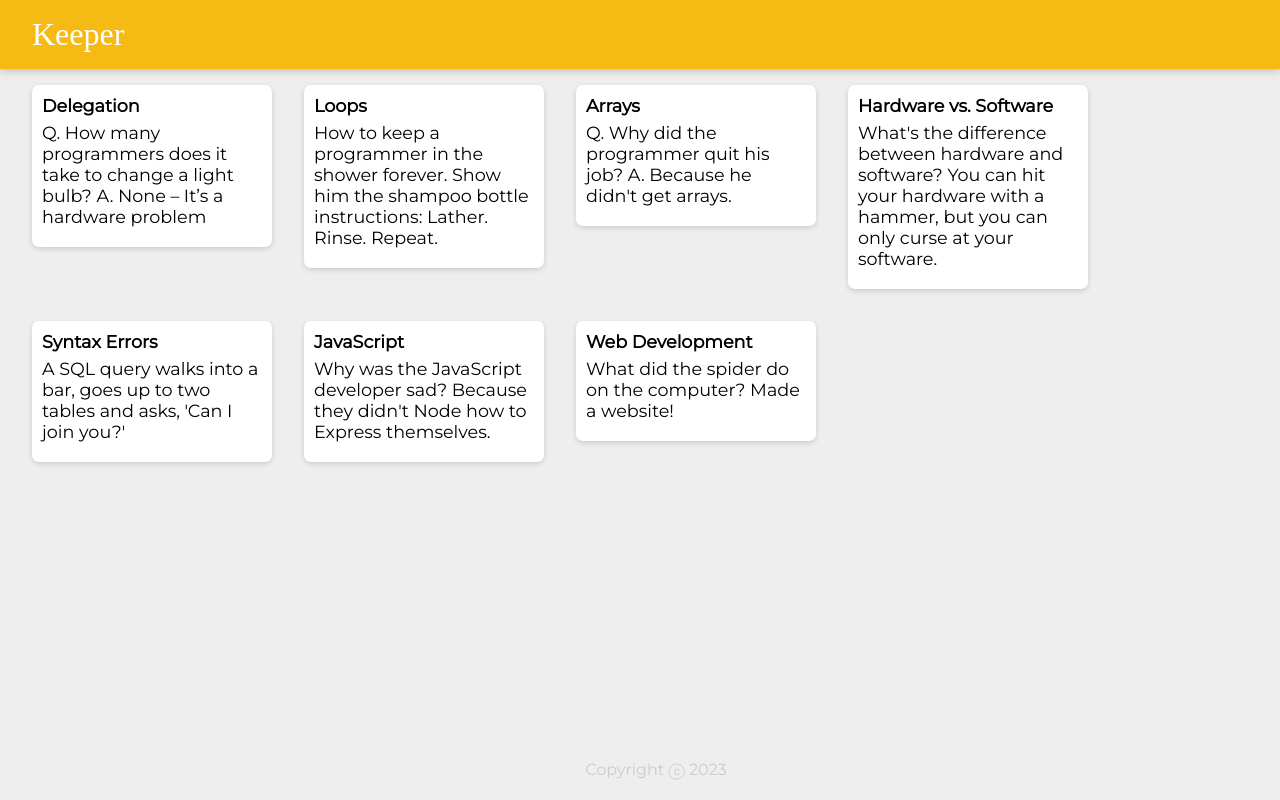
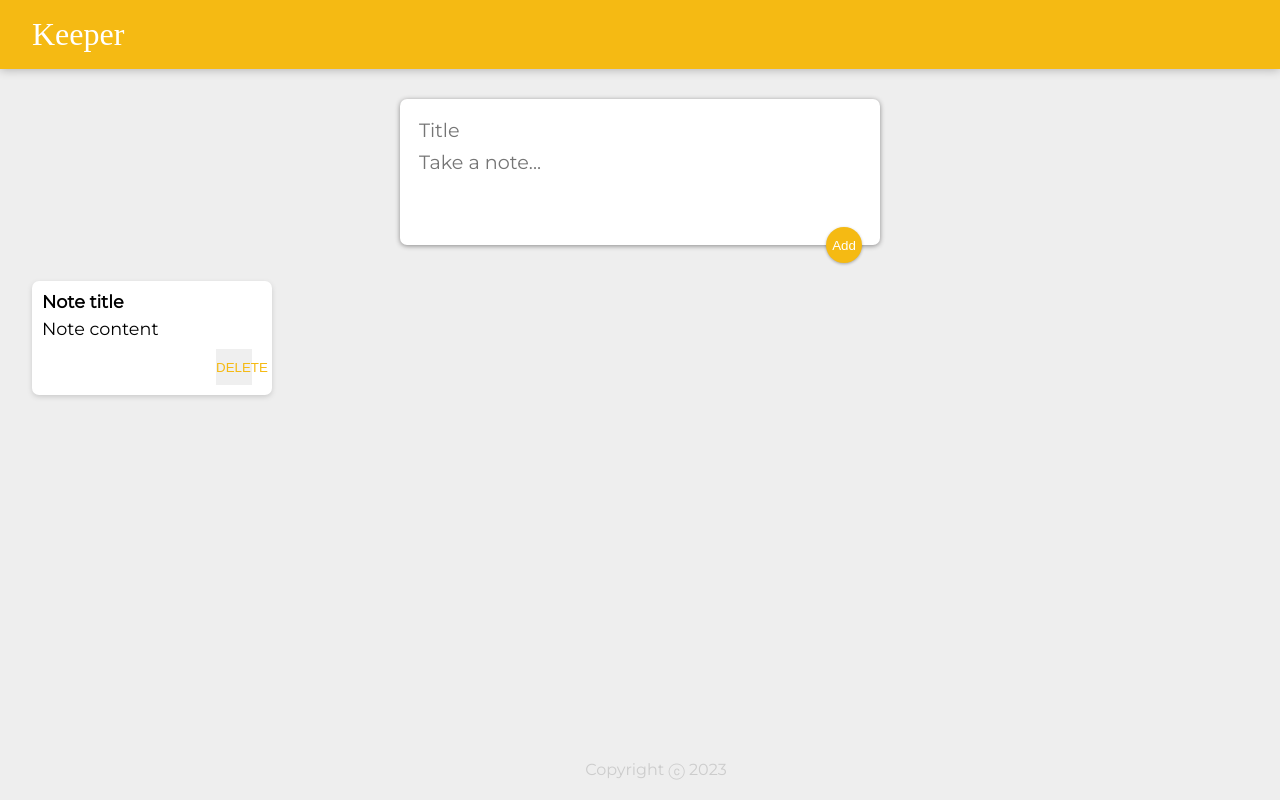
Before and after one commit to jhargett1/keeper-app-react, a React (Create React App) app: page / in a window 1280 px wide. Built offline with nearby package versions, Linux system fonts and the light colour scheme; a web font is replaced by a local one.

Commit message:
Updating functionality of keeper-app

```diff
--- a/public/index.html
+++ b/public/index.html
@@ -6,7 +6,8 @@
     href="https://fonts.googleapis.com/css?family=McLaren|Montserrat&display=swap"
     rel="stylesheet" />
     <link rel="stylesheet" href="styles.css" />
-  </head>
+  	<link id="external-css" rel="stylesheet" type="text/css" href="https://fonts.googleapis.com/css?family=Montserrat&amp;display=swap" media="all">
+</head>
 
   <body>
     <div id="root"></div>
--- a/public/styles.css
+++ b/public/styles.css
@@ -54,3 +54,49 @@
   white-space: pre-wrap;
   word-wrap: break-word;
 }
+
+.note button {
+  position: relative;
+  float: right;
+  margin-right: 10px;
+  color: #f5ba13;
+  border: none;
+  width: 36px;
+  height: 36px;
+  cursor: pointer;
+  outline: none;
+}
+
+form {
+  position: relative;
+  width: 480px;
+  margin: 30px auto 20px auto;
+  background: #fff;
+  padding: 15px;
+  border-radius: 7px;
+  box-shadow: 0 1px 5px rgb(138, 137, 137);
+}
+form input,
+form textarea {
+  width: 100%;
+  border: none;
+  padding: 4px;
+  outline: none;
+  font-size: 1.2em;
+  font-family: inherit;
+  resize: none;
+}
+form button {
+  position: absolute;
+  right: 18px;
+  bottom: -18px;
+  background: #f5ba13;
+  color: #fff;
+  border: none;
+  border-radius: 50%;
+  width: 36px;
+  height: 36px;
+  box-shadow: 0 1px 3px rgba(0, 0, 0, 0.3);
+  cursor: pointer;
+  outline: none;
+}
--- a/src/components/App.js
+++ /dev/null
@@ -1,27 +0,0 @@
-import React from "react";
-import Header from "./Header";
-import Footer from "./Footer";
-import Note from "./Note";
-import notes from "../notes";
-
-// const createNotes = (info) => (
-//         <Note
-//             key={info.key}
-//             title={info.title}
-//             content={info.content}
-//         />
-//     );
-
-const App = () => {
-  return (
-    <div>
-      <Header />
-      {notes.map((info) => (
-        <Note key={info.key} title={info.title} content={info.content} />
-      ))}
-      <Footer />
-    </div>
-  );
-};
-
-export default App;
--- /dev/null
+++ b/src/components/App.jsx
@@ -0,0 +1,18 @@
+import React from "react";
+import Header from "./Header";
+import Footer from "./Footer";
+import Note from "./Note";
+import CreateArea from "./CreateArea";
+
+function App() {
+  return (
+    <div>
+      <Header />
+      <CreateArea />
+      <Note key={1} title="Note title" content="Note content" />
+      <Footer />
+    </div>
+  );
+}
+
+export default App;
--- /dev/null
+++ b/src/components/CreateArea.jsx
@@ -0,0 +1,15 @@
+import React from "react";
+
+function CreateArea() {
+  return (
+    <div>
+      <form>
+        <input name="title" placeholder="Title" />
+        <textarea name="content" placeholder="Take a note..." rows="3" />
+        <button>Add</button>
+      </form>
+    </div>
+  );
+}
+
+export default CreateArea;
--- a/src/components/Footer.js
+++ b/src/components/Footer.jsx
@@ -1,6 +1,6 @@
 import React from "react";
 
-const Footer = () => {
+function Footer() {
   const year = new Date().getFullYear();
   return (
     <footer>
--- a/src/components/Header.js
+++ b/src/components/Header.jsx
@@ -1,6 +1,6 @@
 import React from "react";
 
-const Header = () => {
+function Header() {
   return (
     <header>
       <h1>Keeper</h1>
--- a/src/components/Note.js
+++ b/src/components/Note.jsx
@@ -1,12 +1,13 @@
 import React from "react";
 
-const Note = (props) => {
+function Note(props) {
   return (
     <div className="note">
       <h1>{props.title}</h1>
       <p>{props.content}</p>
+      <button>DELETE</button>
     </div>
   );
-};
+}
 
 export default Note;
--- a/src/notes.js
+++ /dev/null
@@ -1,39 +0,0 @@
-const notes = [
-    {
-      key: 1,
-      title: "Delegation",
-      content: "Q. How many programmers does it take to change a light bulb? A. None – It’s a hardware problem"
-    },
-    {
-      key: 2,
-      title: "Loops",
-      content: "How to keep a programmer in the shower forever. Show him the shampoo bottle instructions: Lather. Rinse. Repeat."
-    },
-    {
-      key: 3,
-      title: "Arrays",
-      content: "Q. Why did the programmer quit his job? A. Because he didn't get arrays."
-    },
-    {
-      key: 4,
-      title: "Hardware vs. Software",
-      content: "What's the difference between hardware and software? You can hit your hardware with a hammer, but you can only curse at your software."
-    },
-    {
-      key: 5,
-      title: "Syntax Errors",
-      content: "A SQL query walks into a bar, goes up to two tables and asks, 'Can I join you?'"
-    },
-    {
-      key: 6,
-      title: "JavaScript",
-      content: "Why was the JavaScript developer sad? Because they didn't Node how to Express themselves."
-    },
-    {
-      key: 7,
-      title: "Web Development",
-      content: "What did the spider do on the computer? Made a website!"
-    }
-  ];
-
-  export default notes;
```
Also changed, not shown: src/index.js (+16 -1 lines). Lines whose indentation alone changed are shown as unchanged.
